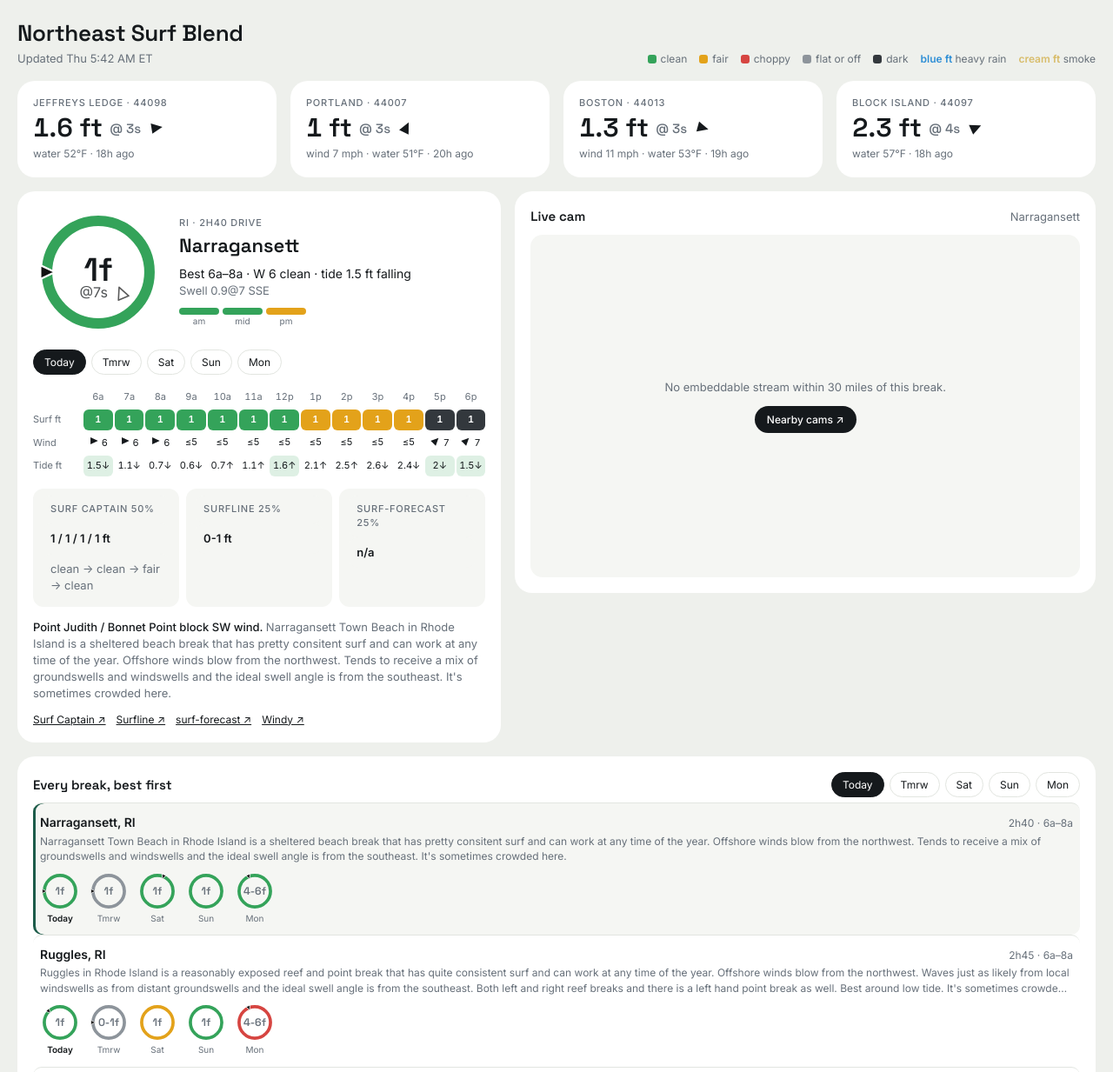
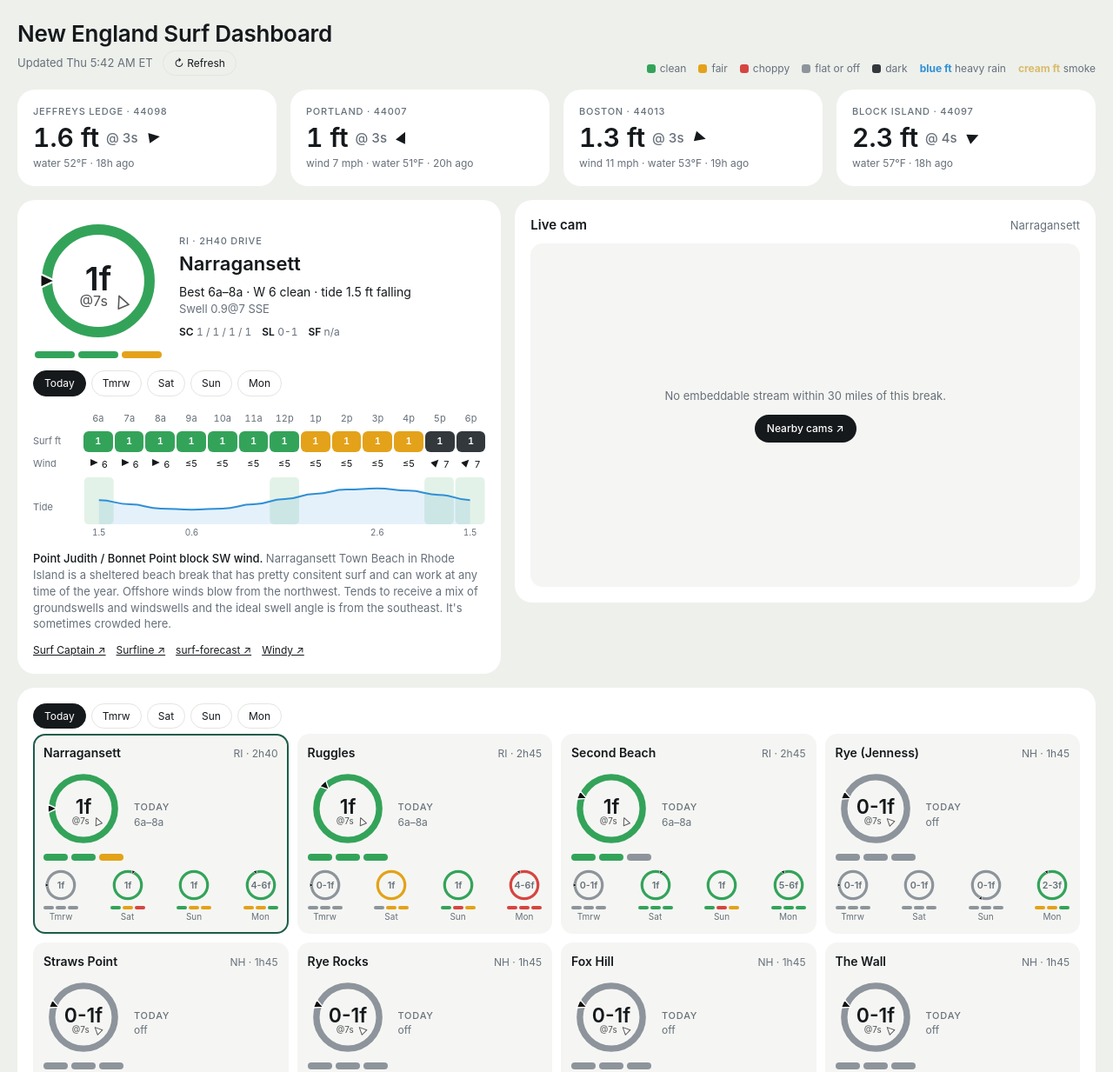
Before and after one commit to mojo9lang9/surf-blend, a plain HTML site: page index.html in a window 1280 px wide. Shown: the top 1233 px of the page at 87% size. Drawn offline with Linux system fonts and the light colour scheme; no server answers.

Commit message:
Rename to New England Surf Dashboard; tide curve, refresh, tile grid, size x conditions ranking
Co-Authored-By: Claude Opus 5.5 <noreply@anthropic.com>
Claude-Session: https://claude.ai/code/session_01T7aMGCmR5kcXcaigYFQiZx

```diff
--- a/app.js
+++ b/app.js
@@ -26,7 +26,7 @@
     svg.append(sv('circle', { r: R, fill: 'none', stroke: has ? (st === 'off' ? 'var(--q0)' : color(sc)) : 'var(--track)', 'stroke-width': 9 }));
     const ftc = r[p + 'rain'] ? 'var(--rain)' : r[p + 'smoke'] ? 'var(--smoke)' : 'currentColor';
     const ft = has ? r[p + 'ft'] : '–';
-    const t = sv('text', { y: size >= 80 ? -2 : 0, 'text-anchor': 'middle', 'dominant-baseline': 'central', 'font-size': size >= 80 ? (String(ft).length > 3 ? 22 : 28) : (String(ft).length > 3 ? 24 : 30), 'font-weight': 600, fill: ftc, 'font-family': 'Space Grotesk, Inter, sans-serif' });
+    const t = sv('text', { y: size >= 80 ? -2 : 0, 'text-anchor': 'middle', 'dominant-baseline': 'central', 'font-size': size >= 80 ? (String(ft).length > 3 ? 22 : 28) : (String(ft).length > 3 ? 24 : 30), 'font-weight': 600, fill: ftc, 'font-family': '-apple-system, BlinkMacSystemFont, SF Pro Display, system-ui, sans-serif' });
     t.textContent = ft === 'flat' ? 'flat' : ft + (has ? 'f' : ''); svg.append(t);
     if (has && r[p + 'per'] && size >= 80) {
       const s = sv('text', { x: -4, y: 22, 'text-anchor': 'middle', 'font-size': 12, fill: 'currentColor', opacity: .75 }); s.textContent = `@${r[p + 'per']}s${r[p + 'combo'] ? '*' : ''}`; svg.append(s);
@@ -86,15 +86,31 @@
     hours.forEach((x) => { const c = el('div', { class: 'c', title: `${x.dir} ${x.mph} mph (${x.wsrc})` });
       if (x.mph != null && x.mph > 5 && toDeg(x.dir) != null) { const s = sv('svg', { viewBox: '-7 -7 14 14', width: 12, height: 12 }); const gg = sv('g'); tri(gg, toDeg(x.dir), 'var(--fg)', 'none', 0); s.append(gg); c.append(s, document.createTextNode(' ' + x.mph)); }
       else c.append(document.createTextNode(x.mph != null ? '≤5' : '')); g.append(c); });
-    g.append(el('div', { class: 'rh', text: 'Tide ft' }));
-    hours.forEach((x) => g.append(el('div', { class: 'c', style: x.st === 'tide' ? 'background:var(--track)' : x.inTide && x.tide != null ? 'background:color-mix(in srgb, var(--q7) 16%, transparent)' : '', title: x.st === 'tide' ? x.why : x.inTide ? 'in this break\'s tide window' : '', text: x.tide != null ? `${x.tide}${x.rising ? '↑' : '↓'}` : '' })));
+    /* tide curve under the hours: green = this break's tide window, grey = tide rule turns it off */
+    g.append(el('div', { class: 'rh', text: 'Tide' }));
+    const tv = hours.filter((x) => x.tide != null), tc = el('div', { class: 'tide' });
+    if (tv.length > 1) {
+      const n = hours.length, W = n * 40, H = 54, lo = Math.min(...tv.map((x) => x.tide)) - 0.4, hi = Math.max(...tv.map((x) => x.tide)) + 0.4;
+      const X = (k) => (k + 0.5) * 40, Y = (v) => 8 + (H - 20) * (1 - (v - lo) / (hi - lo || 1));
+      const t = sv('svg', { viewBox: `0 0 ${W} ${H}`, preserveAspectRatio: 'none', width: '100%', height: H, role: 'img', 'aria-label': 'Tide through the day' });
+      hours.forEach((x, k) => { if (x.st === 'tide') t.append(sv('rect', { x: k * 40 + 1, y: 0, width: 38, height: H, rx: 5, fill: 'var(--q0)', opacity: .3 }));
+        else if (x.inTide && x.tide != null) t.append(sv('rect', { x: k * 40 + 1, y: 0, width: 38, height: H, rx: 5, fill: 'var(--q7)', opacity: .14 })); });
+      const pts = hours.map((x, k) => x.tide == null ? null : [X(k), Y(x.tide)]).filter(Boolean);
+      let d = `M${pts[0][0]},${pts[0][1]}`; for (let k = 1; k < pts.length; k++) { const [x0, y0] = pts[k - 1], [x1, y1] = pts[k], mx = (x0 + x1) / 2; d += ` C${mx},${y0} ${mx},${y1} ${x1},${y1}`; }
+      t.append(sv('path', { d: d + ` L${pts[pts.length - 1][0]},${H} L${pts[0][0]},${H} Z`, fill: 'var(--rain)', opacity: .12, stroke: 'none' }));
+      t.append(sv('path', { d, fill: 'none', stroke: 'var(--rain)', 'stroke-width': 2, 'vector-effect': 'non-scaling-stroke' }));
+      tc.append(t);
+      const lab = el('div', { class: 'tide-lbl' }); hours.forEach((x, k) => { const prev = hours[k - 1], next = hours[k + 1];
+        const turn = x.tide != null && ((prev && next && prev.tide != null && next.tide != null && ((x.tide >= prev.tide && x.tide >= next.tide) || (x.tide <= prev.tide && x.tide <= next.tide))) || k === 0 || k === n - 1);
+        lab.append(el('span', { text: turn ? x.tide.toFixed(1) : '' })); }); tc.append(lab);
+    }
+    g.append(tc);
     return el('div', { class: 'strip-wrap' }, [g]);
   }
 
-  function pills(r, i) {
+  function pills(r, i, small) {
     const ps = r[`d${i}_pills`] || [];
-    return el('div', {}, [el('div', { class: 'pills' }, ps.map((p) => el('div', { class: 'pill', style: `background:${p.st === 'dark' ? 'var(--dk)' : p.st === 'off' ? 'var(--q0)' : color(p.score)}` }))),
-      el('div', { class: 'pill-lbls' }, ['am', 'mid', 'pm'].map((t) => el('span', { text: t })))]);
+    return el('div', { class: small ? 'pills sm' : 'pills' }, ps.map((p) => el('div', { class: 'pill', style: `background:${p.st === 'dark' ? 'var(--dk)' : p.st === 'off' ? 'var(--q0)' : color(p.score)}` })));
   }
 
   function selPanel() {
@@ -103,62 +119,72 @@
     const days = el('div', { class: 'days', role: 'group', 'aria-label': 'Day for this break' }, dates.map((d, k) => { const b = el('button', { class: 'chip', 'aria-pressed': String(k === i), text: dayLbl(d, k, todayI) }); b.onclick = () => { state.day = k; render(); }; return b; }));
     const has = r[p + 'score'] != null;
     const verdict = !has ? 'No forecast for this day.' : r[p + 'st'] === 'off' ? (w => w === 'flat' ? 'Flat all day' : 'Off: ' + w)(r[p + 'why'] || 'flat') : `Best ${r[p + 'window']} · ${r[p + 'wind']}${r[p + 'tide'] ? ' · tide ' + r[p + 'tide'] : ''}`;
-    box.append(el('div', { class: 'sel-head' }, [ring(r, i, 150), el('div', {}, [
+    const srcs = has ? el('div', { class: 'srcline' }, [['SC', r[p + 'sc']], ['SL', r[p + 'sl']], ['SF', r[p + 'sf']]].map(([k, v]) => el('span', {}, [el('b', { text: k }), document.createTextNode(' ' + String(v).replace(/ ft$/, ''))]))) : null;
+    box.append(el('div', { class: 'sel-head' }, [el('div', { class: 'ringcol' }, [ring(r, i, 150), has ? pills(r, i) : null]), el('div', {}, [
       el('div', { class: 'lbl', text: `${s.state} · ${s.drive} drive${s.sc_source && !/^own/.test(s.sc_source) ? ' · uses ' + s.sc_source : ''}` }),
       el('div', { class: 'sel-name', text: s.name }),
       el('div', { class: 'verdict', text: verdict }),
       has && r[p + 'swtxt'] ? el('div', { class: 'sub', text: `Swell ${r[p + 'swtxt']}` }) : null,
       has && r[p + 'wx'] ? el('div', { class: 'sub', text: r[p + 'wx'] }) : null,
-      has ? pills(r, i) : null])]));
+      srcs])]));
     box.append(el('div', { style: 'margin-top:14px' }, [days]));
     if (has) box.append(hourStrip(r, i));
-    if (has) box.append(el('div', { class: 'src' }, [
-      el('div', {}, [el('div', { class: 'lbl', text: 'Surf Captain 50%' }), el('div', { class: 'v', text: r[p + 'sc'] }), el('div', { class: 'sub', text: r[p + 'cond'] || '' })]),
-      el('div', {}, [el('div', { class: 'lbl', text: 'Surfline 25%' }), el('div', { class: 'v', text: r[p + 'sl'] })]),
-      el('div', {}, [el('div', { class: 'lbl', text: 'surf-forecast 25%' }), el('div', { class: 'v', text: r[p + 'sf'] })])]));
     const d = el('p', { class: 'desc' });
     if (s.shelter_note) d.append(el('b', { text: s.shelter_note + ' ' }));
     d.append(document.createTextNode(s.guide || ''));
     box.append(d);
     const L = [['Surf Captain', s.sc_page], ['Surfline', s.sl_page], ['surf-forecast', s.sf_page], ['Windy', s.windy_url]].filter((x) => x[1]);
     box.append(el('div', { class: 'links' }, L.map(([t, u]) => el('a', { href: u, target: '_blank', rel: 'noopener', text: t + ' ↗' }))));
-    camPanel(s);
+    if (camShown !== s.spot) { camShown = s.spot; camPanel(s); }
   }
+  let camShown = null;
 
-  function ranked() {
-    const p = `d${state.day}_`;
-    return rows.slice().sort((a, b) => (b.pick - a.pick) || ((b[p + 'score'] ?? -1) - (a[p + 'score'] ?? -1)) || (mins(byId[a.spot].drive) - mins(byId[b.spot].drive)));
+  /* best = size × conditions: clean ×1, fair ×0.6, choppy ×0.3; flat, off or no data = 0. Ties go to the shorter drive. */
+  const MULT = { 3: 1, 2: 0.6, 1: 0.3 };
+  const value = (r, i) => { const p = `d${i}_`; if (r[p + 'score'] == null) return -1; if (r[p + 'st'] === 'off') return 0; return (r[p + 'mid'] || 0) * (MULT[r[p + 'score']] || 0); };
+  function ranked(i = state.day) {
+    return rows.slice().sort((a, b) => (b.pick - a.pick) || (value(b, i) - value(a, i)) || (mins(byId[a.spot].drive) - mins(byId[b.spot].drive)));
   }
 
   function list() {
     const box = $('list'), dbox = $('days'); box.textContent = ''; dbox.textContent = '';
-    dates.forEach((d, k) => { const b = el('button', { class: 'chip', 'aria-pressed': String(k === state.day), text: dayLbl(d, k, todayI) }); b.onclick = () => { state.day = k; state.spot = null; render(); }; dbox.append(b); });
+    dates.forEach((d, k) => { const b = el('button', { class: 'chip', 'aria-pressed': String(k === state.day), text: dayLbl(d, k, todayI) }); b.onclick = () => { state.day = k; render(); }; dbox.append(b); });
     ranked().forEach((r) => {
       const s = byId[r.spot], p = `d${state.day}_`;
       const meta = r[p + 'score'] == null ? 'no data' : r[p + 'st'] === 'off' ? 'off' : r[p + 'window'];
-      const b = el('button', { class: 'row' + (r.pick ? '' : ' ref'), 'aria-current': String(r.spot === state.spot) }, [
-        el('div', { class: 'r1' }, [el('span', { class: 'rname', text: `${s.name}, ${s.state}` }), el('span', { class: 'rmeta', text: `${s.drive} · ${meta}` })]),
-        el('div', { class: 'rdesc', text: s.guide || '' }),
-        el('div', { class: 'rdays' }, dates.map((d, k) => el('div', { class: 'rday' + (k === state.day ? ' on' : '') }, [ring(r, k, 46), el('span', { text: dayLbl(d, k, todayI) })])))]);
+      const others = dates.map((d, k) => k).filter((k) => k !== state.day);
+      const b = el('button', { class: 'tile' + (r.pick ? '' : ' ref'), 'aria-current': String(r.spot === state.spot) }, [
+        el('div', { class: 'r1' }, [el('span', { class: 'rname', text: s.name }), el('span', { class: 'rmeta', text: `${s.state} · ${s.drive}` })]),
+        el('div', { class: 'tmain' }, [el('div', { class: 'ringcol' }, [ring(r, state.day, 92), r[p + 'score'] != null ? pills(r, state.day) : null]),
+          el('div', { class: 'tday' }, [el('div', { class: 'lbl', text: dayLbl(dates[state.day], state.day, todayI) }), el('div', { class: 'rmeta', text: meta })])]),
+        el('div', { class: 'rdays' }, others.map((k) => el('div', { class: 'rday' }, [ring(r, k, 40), r[`d${k}_score`] != null ? pills(r, k, true) : el('div', { class: 'pills sm' }), el('span', { text: dayLbl(dates[k], k, todayI) })])))]);
       b.onclick = () => { state.spot = r.spot; state.cam = 0; try { history.replaceState(null, '', '#' + r.spot); } catch (e) {} render(); $('sel').scrollIntoView({ behavior: 'smooth', block: 'start' }); };
       box.append(b);
     });
   }
 
-  function render() { if (!state.spot) state.spot = ranked()[0].spot; selPanel(); list(); }
+  function render() { if (!state.spot || !byId[state.spot]) state.spot = ranked(Math.max(0, todayI))[0].spot; selPanel(); list(); }
 
-  const get = (n, opt) => fetch(`data/${n}.json?v=${Date.now() / 6e5 | 0}`).then((r) => r.ok ? r.json() : opt ? [] : Promise.reject(n)).catch((e) => { if (opt) return []; throw e; });
-  Promise.all(['spots', 'sc', 'sl', 'wind', 'tides', 'model', 'alerts', 'buoys'].map((n) => get(n)).concat([get('sf', true)])).then(([sp, sc, sl, wind, tides, model, alerts, bu, sf]) => {
-    spots = sp; spots.forEach((s) => { byId[s.spot] = s; });
+  let hashHooked = false;
+  function load(bust) {
+    const v = bust ? Date.now() : Date.now() / 6e5 | 0;
+    const get = (n, opt) => fetch(`data/${n}.json?v=${v}`, bust ? { cache: 'no-store' } : {}).then((r) => r.ok ? r.json() : opt ? [] : Promise.reject(n)).catch((e) => { if (opt) return []; throw e; });
+    $('updated').textContent = bust ? 'Reloading…' : $('updated').textContent;
+    return Promise.all(['spots', 'sc', 'sl', 'wind', 'tides', 'model', 'alerts', 'buoys'].map((n) => get(n)).concat([get('sf', true)])).then(([sp, sc, sl, wind, tides, model, alerts, bu, sf]) => {
+      spots = sp; byId = {}; spots.forEach((s) => { byId[s.spot] = s; });
       rows = SBcalc.fn(sp, sc, sl, wind, tides, model, alerts, sf).filter((r) => byId[r.spot]);
+      const prevDate = dates[state.day];
       dates = [...new Set(sc.map((r) => r.date))].sort().slice(0, 5);
       const today = new Date().toLocaleDateString('en-CA', { timeZone: 'America/New_York' });
-    todayI = Math.max(0, dates.indexOf(today)); if (dates.indexOf(today) < 0 && dates[0] > today) todayI = -1;
-    state.day = Math.max(0, todayI);
+      todayI = dates.indexOf(today) >= 0 ? dates.indexOf(today) : 0;
+      state.day = bust && dates.indexOf(prevDate) >= 0 ? dates.indexOf(prevDate) : todayI;
       const cap = sc.map((r) => r.captured_at).filter(Boolean).sort().pop();
       $('updated').textContent = cap ? `Updated ${new Date(cap).toLocaleString('en-US', { weekday: 'short', hour: 'numeric', minute: '2-digit', timeZone: 'America/New_York' })} ET` + (dates.indexOf(today) < 0 ? ' · today’s refresh hasn’t run yet' : '') : '';
-    const h = decodeURIComponent(location.hash.slice(1)); if (byId[h]) state.spot = h;
+      if (!bust) { const h = decodeURIComponent(location.hash.slice(1)); if (byId[h]) state.spot = h; }
       buoys(bu); render();
-    addEventListener('hashchange', () => { const k = decodeURIComponent(location.hash.slice(1)); if (byId[k] && k !== state.spot) { state.spot = k; state.cam = 0; render(); } });
-  }).catch((e) => { $('updated').innerHTML = `<span class="err">Couldn’t load ${e}. The morning refresh may be mid-update; reload in a minute.</span>`; });
+      if (!hashHooked) { hashHooked = true; addEventListener('hashchange', () => { const k = decodeURIComponent(location.hash.slice(1)); if (byId[k] && k !== state.spot) { state.spot = k; state.cam = 0; render(); } }); }
+    }).catch((e) => { $('updated').innerHTML = `<span class="err">Couldn’t load ${e}. The morning refresh may be mid-update; try again in a minute.</span>`; });
+  }
+  $('refresh').onclick = () => load(true);
+  load(false);
 })();
--- a/index.html
+++ b/index.html
@@ -3,10 +3,7 @@
 <head>
 <meta charset="utf-8">
 <meta name="viewport" content="width=device-width, initial-scale=1, viewport-fit=cover">
-<title>Northeast Surf Blend</title>
-<link rel="preconnect" href="https://fonts.googleapis.com">
-<link rel="preconnect" href="https://fonts.gstatic.com" crossorigin>
-<link rel="stylesheet" href="https://fonts.googleapis.com/css2?family=Inter:wght@400;500;600&family=Space+Grotesk:wght@500;600&display=swap">
+<title>New England Surf Dashboard</title>
 <style>
 :root {
   --bg: #eef0ec; --card: #ffffff; --fg: #15191c; --muted: #67707a; --line: #e2e5e0; --soft: #f5f6f3;
@@ -20,10 +17,10 @@
 :root[data-theme="dark"] { --bg: #0f1214; --card: #181c1f; --fg: #eef1f2; --muted: #9aa3ab; --line: #2a2f33; --soft: #1f2427;
   --rain: #5fb6f2; --accent: #6fc3a4; color-scheme: dark; }
 * { box-sizing: border-box; }
-body { margin: 0; background: var(--bg); color: var(--fg); font: 14px/1.45 Inter, system-ui, -apple-system, "Segoe UI", sans-serif;
+body { margin: 0; background: var(--bg); color: var(--fg); font: 14px/1.45 -apple-system, BlinkMacSystemFont, "SF Pro Text", "SF Pro Display", system-ui, "Segoe UI", Roboto, sans-serif;
   padding-block: 20px 40px; padding-left: max(16px, env(safe-area-inset-left, 0px)); padding-right: max(16px, env(safe-area-inset-right, 0px)); }
 .wrap { max-width: 1240px; margin: 0 auto; display: flex; flex-direction: column; gap: 16px; }
-h1, h2, .num { font-family: "Space Grotesk", Inter, system-ui, sans-serif; }
+h1, h2, .num, .sel-name { font-family: -apple-system, BlinkMacSystemFont, "SF Pro Display", system-ui, sans-serif; }
 h1 { font-size: 26px; font-weight: 600; margin: 0; letter-spacing: -.01em; text-wrap: balance; }
 h2 { font-size: 15px; font-weight: 600; margin: 0; }
 a { color: inherit; }
@@ -41,9 +38,9 @@ a { color: inherit; }
 /* main grid */
 .main { display: grid; grid-template-columns: minmax(0, 5fr) minmax(0, 6fr); gap: 16px; align-items: start; }
 @media (max-width: 960px) { .main { grid-template-columns: 1fr; } }
-.sel-head { display: grid; grid-template-columns: 150px minmax(0, 1fr); gap: 18px; align-items: center; }
+.sel-head { display: grid; grid-template-columns: 150px minmax(0, 1fr); align-items: start; gap: 18px; align-items: center; }
 @media (max-width: 460px) { .sel-head { grid-template-columns: 1fr; justify-items: start; } }
-.sel-name { font-size: 22px; font-weight: 600; margin: 2px 0 2px; font-family: "Space Grotesk", Inter, sans-serif; }
+.sel-name { font-size: 22px; font-weight: 600; margin: 2px 0 2px; }
 .verdict { font-size: 14px; margin-top: 6px; }
 .pills { display: flex; gap: 4px; margin-top: 10px; }
 .pill { height: 8px; flex: 1; border-radius: 99px; max-width: 46px; }
@@ -69,6 +66,30 @@ a { color: inherit; }
 .cam-frame iframe { position: absolute; inset: 0; width: 100%; height: 100%; border: 0; }
 .cam-under { display: flex; justify-content: space-between; gap: 10px; flex-wrap: wrap; margin-top: 10px; font-size: 12px; color: var(--muted); }
 .btn { display: inline-flex; align-items: center; gap: 6px; padding: 7px 14px; border-radius: 99px; background: var(--fg); color: var(--card); text-decoration: none; font-size: 12px; font-weight: 500; }
+/* tide curve */
+.tide { grid-column: 2 / -1; position: relative; }
+.tide svg { display: block; }
+.tide-lbl { display: grid; grid-template-columns: repeat(13, minmax(0, 1fr)); font-size: 10px; color: var(--muted); text-align: center; margin-top: 2px; }
+.srcline { display: flex; gap: 12px; flex-wrap: wrap; font-size: 12px; color: var(--muted); margin-top: 8px; font-variant-numeric: tabular-nums; }
+.srcline b { color: var(--fg); font-weight: 600; }
+.ringcol { display: flex; flex-direction: column; align-items: center; gap: 6px; }
+.ringcol .pills { width: 100%; justify-content: center; margin-top: 0; }
+.pills.sm { gap: 2px; margin-top: 3px; width: 40px; }
+.pills.sm .pill { height: 4px; }
+/* tile grid */
+.tiles { display: grid; grid-template-columns: repeat(4, minmax(0, 1fr)); gap: 10px; }
+@media (max-width: 1100px) { .tiles { grid-template-columns: repeat(3, minmax(0, 1fr)); } }
+@media (max-width: 800px) { .tiles { grid-template-columns: repeat(2, minmax(0, 1fr)); } }
+@media (max-width: 480px) { .tiles { grid-template-columns: 1fr; } }
+.tile { all: unset; box-sizing: border-box; display: flex; flex-direction: column; gap: 8px; padding: 12px; border-radius: 14px; background: var(--soft); cursor: pointer; min-width: 0; }
+.tile:hover { outline: 1px solid var(--line); }
+.tile[aria-current="true"] { box-shadow: inset 0 0 0 2px var(--accent); }
+.tile:focus-visible { outline: 2px solid var(--accent); }
+.tmain { display: flex; gap: 12px; align-items: center; }
+.tmain .ringcol { width: 92px; }
+.tday { min-width: 0; }
+.tile .rdays { display: flex; justify-content: space-between; gap: 4px; margin-top: 0; }
+.tile .rday { display: flex; flex-direction: column; align-items: center; font-size: 10px; color: var(--muted); }
 /* list */
 .list-head { display: flex; justify-content: space-between; align-items: center; gap: 10px; flex-wrap: wrap; margin-bottom: 6px; }
 .row { all: unset; box-sizing: border-box; display: block; width: 100%; padding: 12px 8px; border-top: 1px solid var(--line); cursor: pointer; border-radius: 10px; }
@@ -93,8 +114,8 @@ a { color: inherit; }
 <div class="wrap">
   <header class="top">
     <div>
-      <h1>Northeast Surf Blend</h1>
-      <div class="sub" id="updated">Loading the morning read…</div>
+      <h1>New England Surf Dashboard</h1>
+      <div class="sub"><span id="updated">Loading the morning read…</span> <button class="chip" id="refresh" type="button" style="margin-left:8px">↻ Refresh</button></div>
     </div>
     <div class="legend" aria-label="Color key">
       <span><span class="sw" style="background:var(--q7)"></span>clean</span>
@@ -115,14 +136,11 @@ a { color: inherit; }
   </section>
 
   <section class="card">
-    <div class="list-head">
-      <h2>Every break, best first</h2>
-      <div class="days" id="days" role="group" aria-label="Day"></div>
-    </div>
-    <div id="list"></div>
+    <div class="list-head"><div class="days" id="days" role="group" aria-label="Day to rank by"></div></div>
+    <div id="list" class="tiles"></div>
   </section>
 
-  <p class="foot">Height blends Surf Captain 50%, Surfline 25%, surf-forecast.com 25%. Color is Surf Captain's clean / fair / choppy, stepped up one where a headland or second face shelters the wind. Ranked by conditions, then drive from Keene. Triangles point the way wind and swell are traveling; wind shows only above 5 mph.</p>
+  <p class="foot">Feet blend Surf Captain 50 / Surfline 25 / surf-forecast 25. Color is Surf Captain's clean / fair / choppy, stepped up where a headland or second face shelters the wind. Ranked by size × conditions, then drive. Triangles point the way wind and swell travel; wind shows above 5 mph.</p>
 </div>
 <script src="calc.js"></script>
 <script src="app.js"></script>
```
Also changed, not shown: 1 other file. Lines whose indentation alone changed are shown as unchanged.
